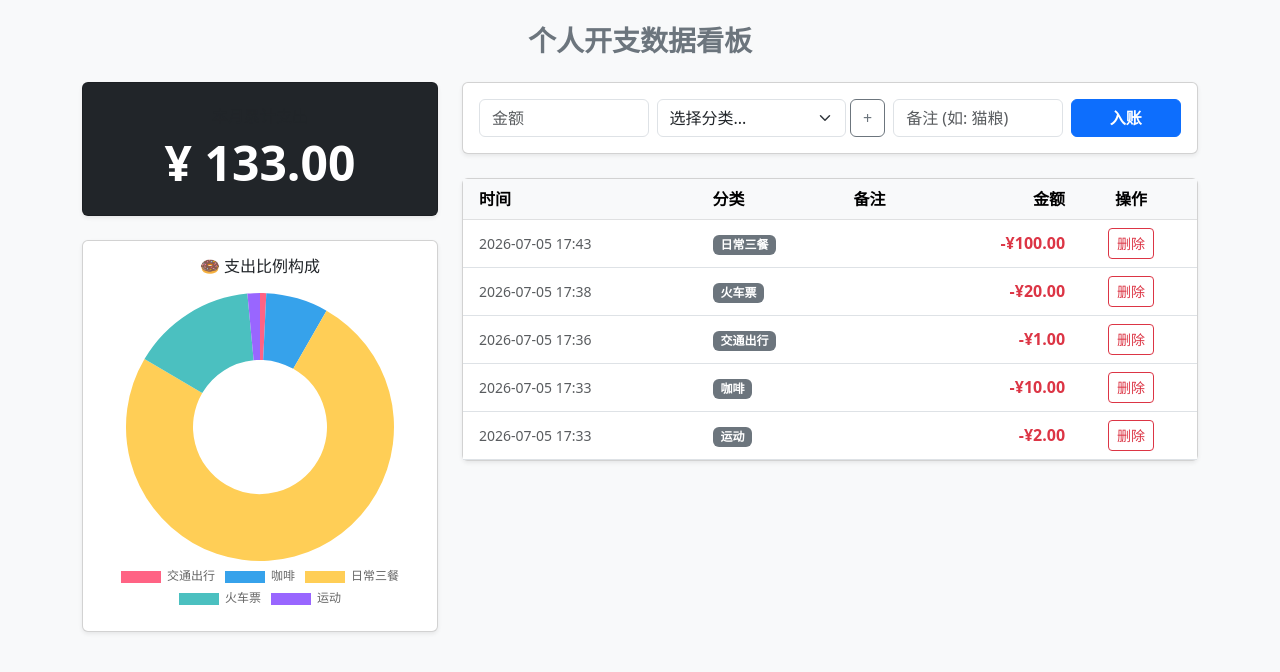
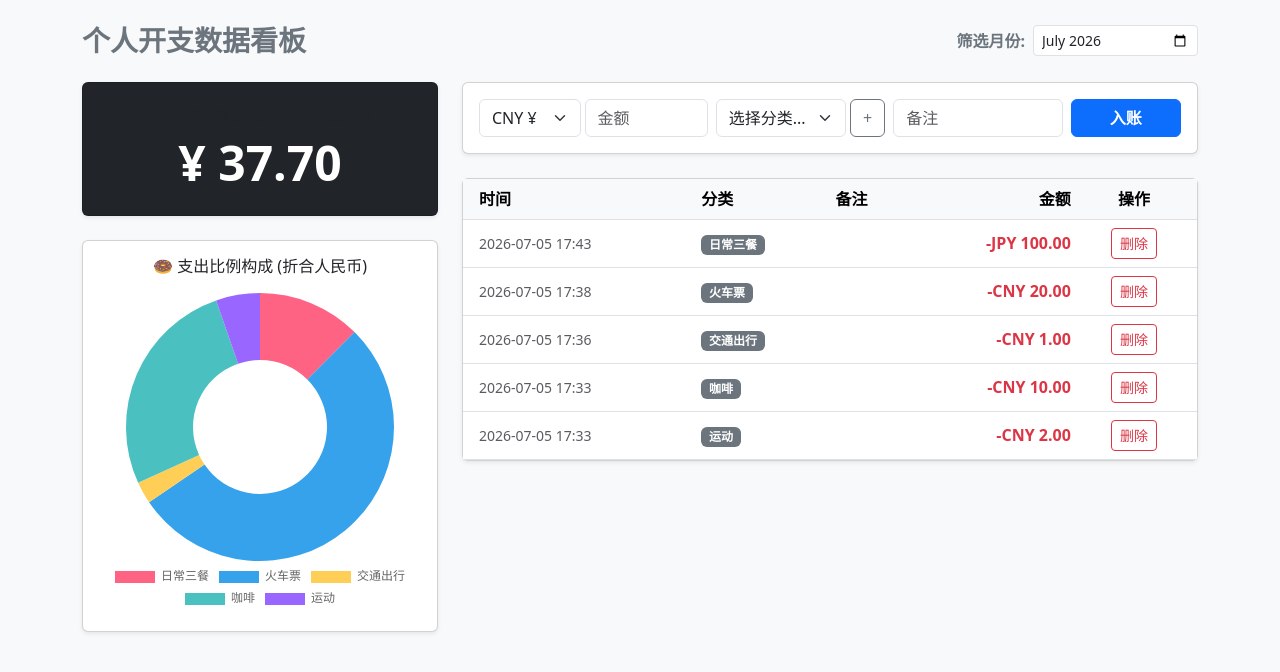
Before and after one commit to wh8mvs4sfk-ops/my-first-webapp, a Flask app: page / in a window 1280 px wide. Shown: the top 672 px of the page. Run offline with Flask 3, Linux system fonts and the light colour scheme; data comes from the database, SQL or seed files in the repository; both versions use the stored data as it was after the commit.

Commit message:
升级 V4.2：增加月份筛选和多币种自动汇率换算

```diff
--- a/app.py
+++ b/app.py
@@ -5,10 +5,20 @@ from datetime import datetime
 
 app = Flask(__name__)
 
+# 预设的近似汇率（折合人民币），你可以随时在这里修改最新汇率
+EXCHANGE_RATES = {
+    'CNY': 1.0,      # 人民币
+    'JPY': 0.047,    # 日元
+    'THB': 0.20,     # 泰铢
+    'KRW': 0.0053,   # 韩元
+    'VND': 0.00028,  # 越南盾
+    'MYR': 1.52,     # 马来西亚林吉特
+    'USD': 7.23      # 美元
+}
+
 def init_db():
     conn = sqlite3.connect('database.db')
     c = conn.cursor()
-    # 1. 账单表
     c.execute('''
         CREATE TABLE IF NOT EXISTS expenses (
             id INTEGER PRIMARY KEY AUTOINCREMENT,
@@ -18,7 +28,13 @@ def init_db():
             date TEXT NOT NULL
         )
     ''')
-    # 2. 【新】分类表（保证分类名称不重复）
+
+    # 【黑科技】无损升级数据库：尝试给旧表增加 currency 列，如果已经存在就忽略报错
+    try:
+        c.execute('ALTER TABLE expenses ADD COLUMN currency TEXT DEFAULT "CNY"')
+    except sqlite3.OperationalError:
+        pass
+
     c.execute('''
         CREATE TABLE IF NOT EXISTS categories (
             id INTEGER PRIMARY KEY AUTOINCREMENT,
@@ -26,13 +42,11 @@ def init_db():
         )
     ''')
 
-    # 如果分类表是空的，自动填入一批初始默认分类
     c.execute('SELECT COUNT(*) FROM categories')
     if c.fetchone()[0] == 0:
-        default_cats = ['日常三餐', '咖啡 (星巴克/瑞幸)', '无糖/低糖饮品', '宠物消费', '健身/运动', '学习/备考', '交通出行', '黄金/理财', '其他']
+        default_cats = ['日常三餐', '咖啡 (星巴克/瑞幸)', '无糖/低糖饮品', '宠物消费', '健身/运动', '交通出行', '其他']
         for cat in default_cats:
             c.execute('INSERT INTO categories (name) VALUES (?)', (cat,))
-
     conn.commit()
     conn.close()
 
@@ -40,45 +54,59 @@ init_db()
 
 @app.route("/")
 def home():
+    selected_month = request.args.get('month', datetime.now().strftime("%Y-%m"))
+
     conn = sqlite3.connect('database.db')
     c = conn.cursor()
 
-    # 获取历史记录
-    c.execute('SELECT * FROM expenses ORDER BY date DESC')
+    c.execute("SELECT * FROM expenses WHERE date LIKE ? ORDER BY date DESC", (selected_month + '%',))
     records = c.fetchall()
 
-    total = sum([row[1] for row in records]) if records else 0.0
-
-    c.execute('SELECT category, SUM(amount) FROM expenses GROUP BY category')
-    chart_data_raw = c.fetchall()
-
-    # 【新】获取所有动态分类，发给前端的下拉菜单
     c.execute('SELECT name FROM categories ORDER BY id')
     categories = [row[0] for row in c.fetchall()]
-
     conn.close()
 
-    chart_labels = json.dumps([row[0] for row in chart_data_raw])
-    chart_values = json.dumps([row[1] for row in chart_data_raw])
+    # 【新逻辑】按汇率换算总金额并生成图表数据
+    total_cny = 0.0
+    chart_dict = {}
+
+    for row in records:
+        # row[1] 是金额，row[5] 是币种 (旧数据如果没有币种，默认为 CNY)
+        amount = row[1]
+        category = row[2]
+        currency = row[5] if len(row) > 5 and row[5] else 'CNY'
+
+        # 换算成人民币
+        rate = EXCHANGE_RATES.get(currency, 1.0)
+        cny_amount = amount * rate
+
+        total_cny += cny_amount
+        chart_dict[category] = chart_dict.get(category, 0) + cny_amount
+
+    chart_labels = json.dumps(list(chart_dict.keys()))
+    chart_values = json.dumps(list(chart_dict.values()))
 
     return render_template("index.html",
                            records=records,
-                           total=total,
+                           total=total_cny,
                            chart_labels=chart_labels,
                            chart_values=chart_values,
-                           categories=categories) # 把分类列表传给前端
+                           categories=categories,
+                           selected_month=selected_month)
 
 @app.route("/add", methods=["POST"])
 def add_record():
     amount = request.form.get("amount")
+    currency = request.form.get("currency") # 接收币种
     category = request.form.get("category")
     note = request.form.get("note")
     date = datetime.now().strftime("%Y-%m-%d %H:%M")
 
     conn = sqlite3.connect('database.db')
     c = conn.cursor()
-    c.execute('INSERT INTO expenses (amount, category, note, date) VALUES (?, ?, ?, ?)',
-              (amount, category, note, date))
+    # 存入数据库时，把 currency 也存进去
+    c.execute('INSERT INTO expenses (amount, category, note, date, currency) VALUES (?, ?, ?, ?, ?)',
+              (amount, category, note, date, currency))
     conn.commit()
     conn.close()
     return redirect(url_for('home'))
@@ -92,7 +120,6 @@ def delete_record(record_id):
     conn.close()
     return redirect(url_for('home'))
 
-# 【新接口！】接收前端发来的新分类并存入数据库
 @app.route("/add_category", methods=["POST"])
 def add_category():
     new_cat = request.form.get("new_category")
@@ -100,7 +127,6 @@ def add_category():
         conn = sqlite3.connect('database.db')
         c = conn.cursor()
         try:
-            # 存入新分类，如果遇到重复的会报错，这里用 try 忽略重复报错
             c.execute('INSERT INTO categories (name) VALUES (?)', (new_cat,))
             conn.commit()
         except sqlite3.IntegrityError:
--- a/templates/index.html
+++ b/templates/index.html
@@ -6,56 +6,70 @@
     <title>我的数据看板</title>
     <link href="https://cdn.jsdelivr.net/npm/bootstrap@5.3.0/dist/css/bootstrap.min.css" rel="stylesheet">
     <script src="https://cdn.jsdelivr.net/npm/chart.js"></script>
-    <!-- 引入 Bootstrap 的 JS 文件，用于控制弹出层 -->
     <script src="https://cdn.jsdelivr.net/npm/bootstrap@5.3.0/dist/js/bootstrap.bundle.min.js"></script>
 </head>
 <body class="bg-light pb-5">
 
 <div class="container mt-4">
-    <h3 class="text-center mb-4 fw-bold text-secondary">个人开支数据看板</h3>
+    <div class="d-flex justify-content-between align-items-center mb-4">
+        <h3 class="fw-bold text-secondary mb-0">个人开支数据看板</h3>
+
+        <form action="/" method="GET" class="d-flex align-items-center">
+            <label class="me-2 fw-bold text-secondary text-nowrap">筛选月份:</label>
+            <input type="month" class="form-control form-control-sm" name="month" value="{{ selected_month }}" onchange="this.form.submit()">
+        </form>
+    </div>
 
     <div class="row">
-        <!-- 左侧区域：图表 -->
+        <!-- 左侧区域 -->
         <div class="col-md-4 mb-4">
             <div class="card text-white bg-dark shadow-sm mb-4">
                 <div class="card-body text-center py-4">
-                    <h6 class="card-title text-muted mb-2">本月累计支出</h6>
+                    <h6 class="card-title text-muted mb-2">{{ selected_month }} 累计支出 (折合人民币)</h6>
                     <h2 class="display-5 fw-bold mb-0">¥ {{ "%.2f"|format(total) }}</h2>
                 </div>
             </div>
 
             <div class="card shadow-sm">
                 <div class="card-body">
-                    <h6 class="card-title text-center mb-3">🍩 支出比例构成</h6>
+                    <h6 class="card-title text-center mb-3">🍩 支出比例构成 (折合人民币)</h6>
                     <canvas id="expenseChart"></canvas>
                 </div>
             </div>
         </div>
 
-        <!-- 右侧区域：表单与记录 -->
+        <!-- 右侧区域 -->
         <div class="col-md-8">
             <div class="card shadow-sm mb-4">
                 <div class="card-body">
                     <form action="/add" method="POST" class="row g-2 align-items-center">
-                        <div class="col-md-3">
-                            <input type="number" class="form-control" name="amount" placeholder="金额" required step="0.01">
+
+                        <!-- 【新组件】币种与金额输入组合 -->
+                        <div class="col-md-4 d-flex">
+                            <select class="form-select me-1" name="currency" style="width: 45%;">
+                                <option value="CNY">CNY ¥</option>
+                                <option value="JPY">JPY ¥</option>
+                                <option value="THB">THB ฿</option>
+                                <option value="KRW">KRW ₩</option>
+                                <option value="MYR">MYR RM</option>
+                                <option value="VND">VND ₫</option>
+                                <option value="USD">USD $</option>
+                            </select>
+                            <input type="number" class="form-control" name="amount" placeholder="金额" required step="0.01" style="width: 55%;">
                         </div>
 
-                        <!-- 【升级】动态下拉菜单 + 自定义按钮 -->
-                        <div class="col-md-4 d-flex">
+                        <div class="col-md-3 d-flex">
                             <select class="form-select me-1" name="category" required>
                                 <option value="" disabled selected>选择分类...</option>
-                                <!-- 循环读取数据库里的分类 -->
                                 {% for cat in categories %}
                                     <option value="{{ cat }}">{{ cat }}</option>
                                 {% endfor %}
                             </select>
-                            <!-- 触发新增分类弹窗的按钮 -->
                             <button type="button" class="btn btn-outline-secondary" data-bs-toggle="modal" data-bs-target="#addCategoryModal">+</button>
                         </div>
 
                         <div class="col-md-3">
-                            <input type="text" class="form-control" name="note" placeholder="备注 (如: 猫粮)">
+                            <input type="text" class="form-control" name="note" placeholder="备注">
                         </div>
                         <div class="col-md-2">
                             <button type="submit" class="btn btn-primary w-100 fw-bold">入账</button>
@@ -83,14 +97,17 @@
                                     <td class="text-muted small ps-3">{{ row[4] }}</td>
                                     <td><span class="badge bg-secondary">{{ row[2] }}</span></td>
                                     <td>{{ row[3] }}</td>
-                                    <td class="text-end fw-bold text-danger">-¥{{ "%.2f"|format(row[1]) }}</td>
+                                    <!-- 显示币种和原始金额 -->
+                                    <td class="text-end fw-bold text-danger">
+                                        -{{ row[5] if row|length > 5 and row[5] else 'CNY' }} {{ "%.2f"|format(row[1]) }}
+                                    </td>
                                     <td class="text-center pe-3">
                                         <a href="/delete/{{ row[0] }}" class="btn btn-sm btn-outline-danger" onclick="return confirm('确定要删除这笔记录吗？')">删除</a>
                                     </td>
                                 </tr>
                                 {% else %}
                                 <tr>
-                                    <td colspan="5" class="text-center text-muted py-5">暂无记录，开启记账之旅吧！</td>
+                                    <td colspan="5" class="text-center text-muted py-5">当前月份暂无记录。</td>
                                 </tr>
                                 {% endfor %}
                             </tbody>
@@ -102,7 +119,6 @@
     </div>
 </div>
 
-<!-- 【新组件】新增分类的弹窗 (Modal) -->
 <div class="modal fade" id="addCategoryModal" tabindex="-1" aria-hidden="true">
   <div class="modal-dialog modal-sm modal-dialog-centered">
     <div class="modal-content">
```
Also changed, not shown: database.db.
